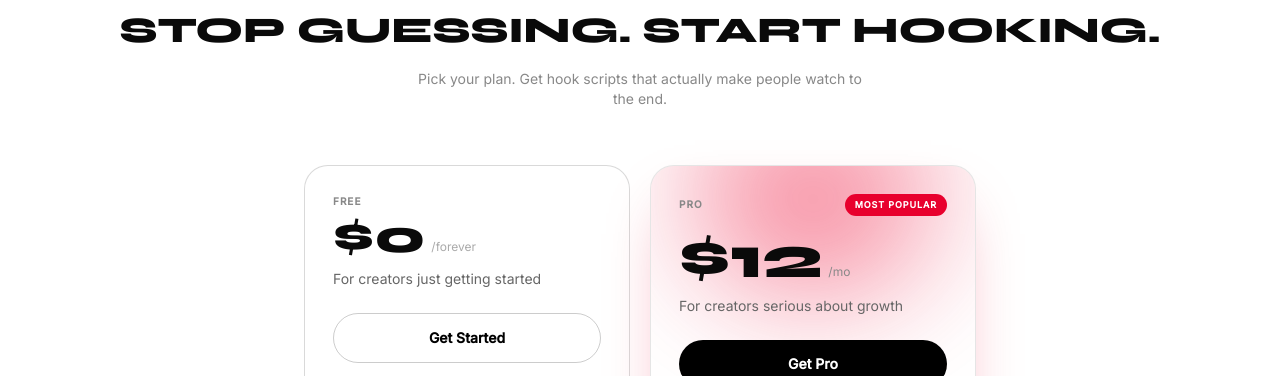
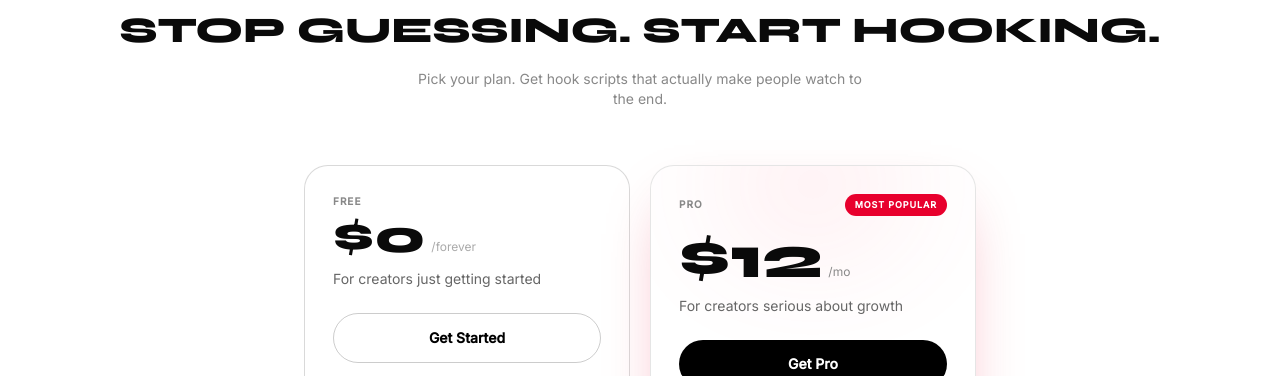
Before and after one commit to bimogg/Hooked.AI, a Next.js app: page /pricing in a window 1280 px wide. Shown: the part 134-510 px from the top of the page. Built offline with nearby package versions, Linux system fonts and the light colour scheme; no server answers.

Commit message:
polish: subtler Pro card glow

```diff
--- a/components/PricingContent.tsx
+++ b/components/PricingContent.tsx
@@ -65,9 +65,9 @@ export default function PricingContent() {
 
         {/* Pro */}
         <div className="relative overflow-hidden rounded-3xl border border-black/10 bg-white p-7 flex flex-col gap-6 shadow-[0_24px_60px_-24px_rgba(232,0,45,0.4)]">
-          {/* brand gradient glow */}
-          <div className="pointer-events-none absolute -top-12 inset-x-0 h-52 blur-3xl opacity-55"
-            style={{ background: 'radial-gradient(58% 80% at 50% 35%, #ff5a72 0%, #e8002d 45%, transparent 74%)' }} />
+          {/* brand gradient glow — subtle halo bleeding from the top */}
+          <div className="pointer-events-none absolute -top-24 inset-x-0 h-44 blur-[70px] opacity-30"
+            style={{ background: 'radial-gradient(50% 55% at 50% 65%, #ff5a72 0%, transparent 70%)' }} />
 
           <div className="relative">
             <div className="flex items-center justify-between mb-3">
```
